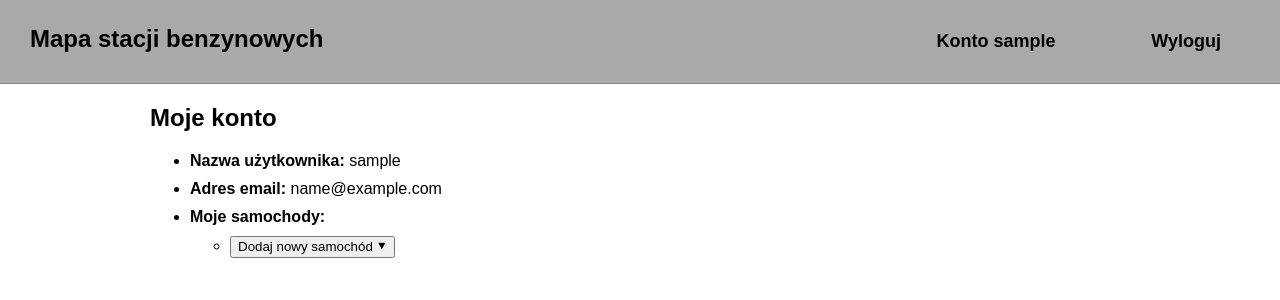
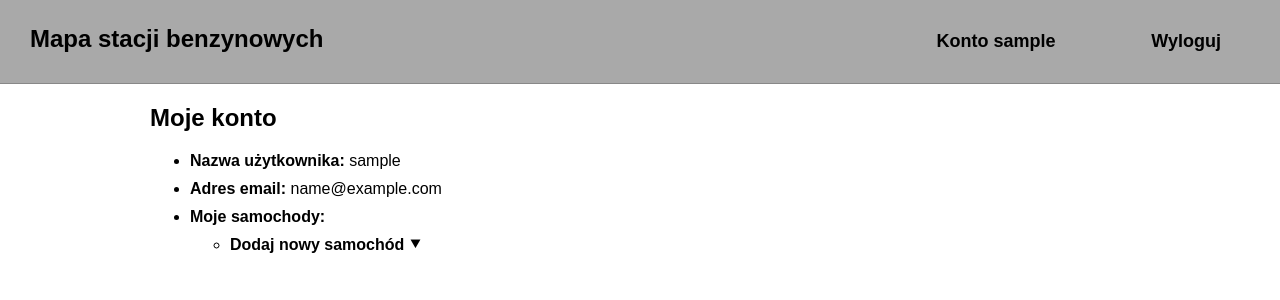
Before and after one commit to ggojska/gis, a Flask app: page /my-account in a window 1280 px wide. Shown: the top 300 px of the page. Run offline with Flask 3, Linux system fonts and the light colour scheme; the visitor is signed in with stand-in values (Sample User, id 1); data that the repository does not hold is empty; some libraries are stand-ins or nearby versions.

Commit message:
change css class name to button-as-link

```diff
--- a/app/templates/_gas_station_big_popup.html
+++ b/app/templates/_gas_station_big_popup.html
@@ -16,8 +16,8 @@
   </div>
   {% if current_user.is_authenticated %}
   <div class="info-row">
-    <button class="show-hide-button" id="show-comment-down" type="button" onclick="showAddComment()"  style="display: none">Dodaj nowy komentarz &#11205;</button>
-    <button class="show-hide-button" id="show-comment-up" type="button" onclick="showAddComment()">Dodaj nowy komentarz &#11206;</button>
+    <button class="button-as-link" id="show-comment-down" type="button" onclick="showAddComment()"  style="display: none">Dodaj nowy komentarz &#11205;</button>
+    <button class="button-as-link" id="show-comment-up" type="button" onclick="showAddComment()">Dodaj nowy komentarz &#11206;</button>
     <form class="comment-form" id="comment-form" action="{{ url_for('main.add_comment', id=station.id) }}" method="POST" target="blank-iframe" style="display: none">
     {{ form.csrf_token }}
     {{ render_field(form.rate) }}
--- a/app/templates/my_account.html
+++ b/app/templates/my_account.html
@@ -24,14 +24,14 @@
         <span class="car-description">{{ car.make }} {{ car.model }}, spalanie: {{ car.combustion }}
           l/100km {{ car.fuel }}
           <form action="{{ url_for('main.delete_car', id=car.id) }}" method="post" style="display: inline;">
-          (<button class="show-hide-button" type="submit" name="delete_car">Usuń</button>)
+          (<button class="button-as-link" type="submit" name="delete_car">Usuń</button>)
           </form>
         </span>
       </li>
       {% endfor %}
       <li>
-        <button class="show-hide-button" id="show-car-up" type="button" onclick="addCar()" style="display: none">Dodaj nowy samochód &#11205;</button>
-        <button class="show-hide-button" id="show-car-down" type="button" onclick="addCar()">Dodaj nowy samochód &#11206;</button>
+        <button class="button-as-link" id="show-car-up" type="button" onclick="addCar()" style="display: none">Dodaj nowy samochód &#11205;</button>
+        <button class="button-as-link" id="show-car-down" type="button" onclick="addCar()">Dodaj nowy samochód &#11206;</button>
         <form class="carform" style="display: none" method="POST">
           {{ form.csrf_token }}
           {{ render_field(form.make) }}
```
